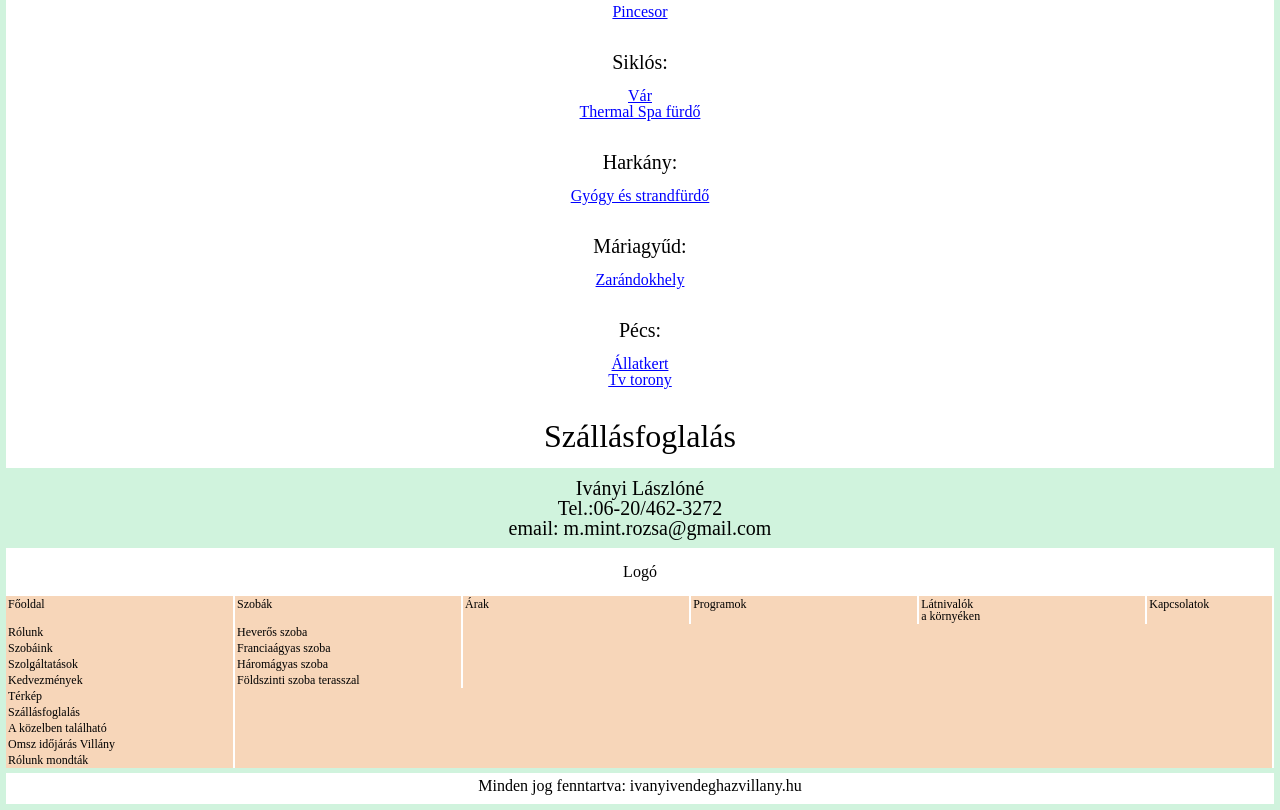
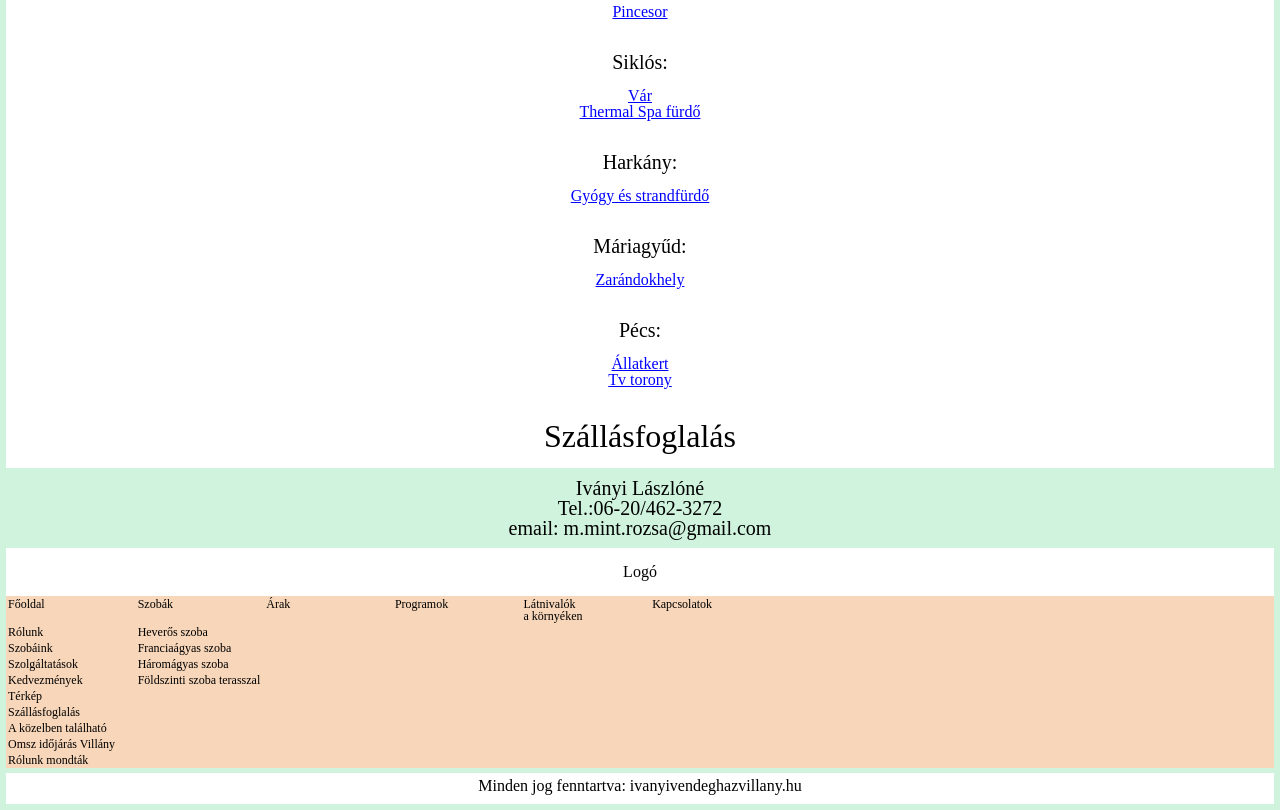
Before and after one commit to iveridesign/ivanyivendeghaz_latnivalok, a plain HTML site: page index.html in a window 1280 px wide. Shown: the part 555-1365 px from the top of the page. Drawn offline with Linux system fonts and the light colour scheme.

Commit message:
table_kinézet_módosítása

```diff
--- a/style.css
+++ b/style.css
@@ -136,13 +136,10 @@ a {
 a:hover {
 	color: lightblue;
 }
-table {
-	width: 100%;
-}
 
 table, th, td {
   	border-collapse: collapse;
-  	border-right: 2px solid white;
+  	border-right: 2px solid rgba(247, 214, 185);
 }
 
 th, td, tr {
```
